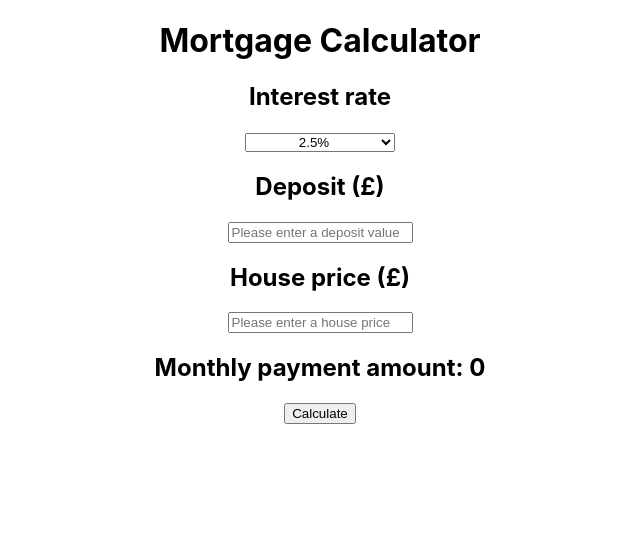
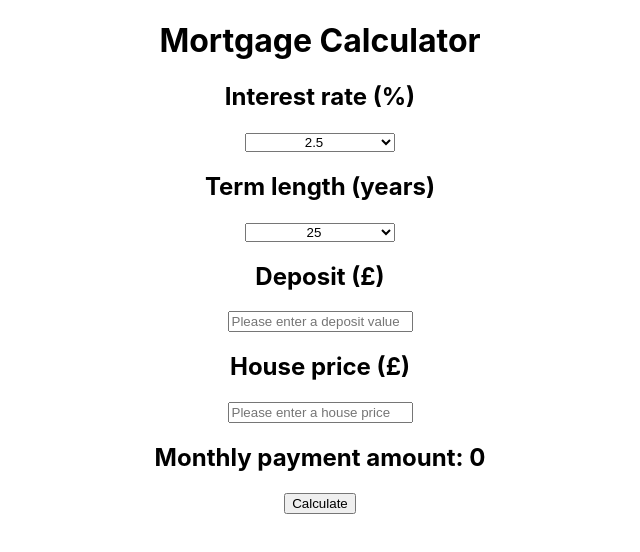
Before and after one commit to Luke-Goodridge/Mortgage-Calculator, a React (Create React App) app: page / in a window 1280 px wide. Shown: the top 552 px of the page, without its empty margins (320-960 px from the left). Built offline with nearby package versions, Linux system fonts and the light colour scheme.

Commit message:
added in the term length drop down, made it be called as a func

```diff
--- a/src/App.js
+++ b/src/App.js
@@ -1,17 +1,17 @@
 import React, { Component } from 'react';
 import './App.css';
-import Container from "./app-container/app-container.js";
+import MortgageCalc from "./mortgageCalculator/mortgageCalculator.js";
 import Currency from "./Utilities/Utilities";
 
 class App extends Component {
   //sets the inital state of the app
   state = {
     interestAmount: 2.5,
-    interestArray: [0.0,1.0,2.0,2.5,3,3.5],
+    interestArray: [0.5,1.0,2.0,2.5,3,3.5],
     deposit: 0,
     housePrice: 0,
-    //this mortgage length is yet to be used
     termLength: 25,
+    termLengthArray: [10,15,20,25,30,35,40],
     monthlyPayment: 0,
   };
 
@@ -31,12 +31,16 @@ class App extends Component {
   };
 
   //handles the on change for the select event
-  dropdownHandler = (event) => {
+  interestDropdownHandler = (event) => {
     this.setState({
       interestAmount: event.target.value,
     })
   }
-
+  termDropdownHandler = (event) => {
+    this.setState({
+      termLength: event.target.value,
+    })
+  }
   calculateMonthlyPayment = (mortgageAmount, interest, term) =>
   {
     interest /= 1200;
@@ -81,14 +85,18 @@ class App extends Component {
   render(){
     return (
       <div className="App">
-        <Container
+        <MortgageCalc
         //props for the main app-container.js
         inputPriceHandler={this.inputPriceHandler}
         monthlyPayment={this.state.monthlyPayment}
-        //Props for the dropdown.js
+        //Interest drop down
         currentInterest={this.state.interestAmount}
-        dropdownHandler={this.dropdownHandler}
+        interestDropdownHandler={this.interestDropdownHandler}
         interestArray={this.state.interestArray}
+        //Term drop down
+        termLength={this.state.termLength}
+        termDropdownHandler={this.termDropdownHandler}
+        termLengthArray={this.state.termLengthArray}
         />
         <button onClick={
           //runs the calc function with the current state properties
--- a/src/dropdown/dropdown.js
+++ b/src/dropdown/dropdown.js
@@ -1,14 +1,15 @@
+
 import React from 'react';
 
-const dropdown = ({currentInterest,dropdownHandler,interestArray}) => {
-    let id = 0;
-    return(
-        <select value={currentInterest} onChange={dropdownHandler}>
-            {interestArray.map((option)=>
-                <option key={id++} value={option}>{option}%</option>
-            )}
+const Dropdown = (value,array,handler) => {
+    let index = 0;
+    return (
+        <select value={value} onChange={handler}>
+        {array.map((option)=>
+            <option key={index++} value={option}>{option}</option>
+        )}
         </select>
     );
 }
 
-export default dropdown;
+export default Dropdown;
--- a/src/app-container/app-container.js
+++ b/src/mortgageCalculator/mortgageCalculator.js
@@ -1,23 +1,24 @@
 import React from 'react';
+import Dropdown from '../dropdown/dropdown';
 
-const app_container = ({monthlyPayment,inputPriceHandler,interestArray,dropdownHandler,currentInterest}) => {
-    let index = 0;
+const mortgageCalculator = (props) => {
     return (
         <div className="App">
             <h1>Mortgage Calculator</h1>
             <div>
-                <h2>Interest rate</h2>
-                <select value={currentInterest} onChange={dropdownHandler}>
-                    {interestArray.map((option)=>
-                        <option key={index++} value={option}>{option}%</option>
-                    )}
-                </select>
+                <h2>Interest rate (%)</h2>
+                {/* Drop down component, this populates from the interestArray in the state */}
+                {Dropdown(props.currentInterest,props.interestArray,props.interestDropdownHandler)}
+            </div>
+            <div>
+                <h2>Term length (years)</h2>
+                {Dropdown(props.termLength,props.termLengthArray,props.termDropdownHandler)}
             </div>
             <div>
                 <h2>Deposit (£)</h2>
                 <input
                 name = "deposit"
-                onChange={inputPriceHandler}
+                onChange={props.inputPriceHandler}
                 placeholder="Please enter a deposit value"
                 ></input>
             </div>
@@ -27,15 +28,16 @@ const app_container = ({monthlyPayment,inputPriceHandler,interestArray,dropdownH
                 //this 'name' field is used to link the...
                 //property name when used to change state
                 name = "housePrice"
-                onChange={inputPriceHandler}
+                onChange={props.inputPriceHandler}
                 placeholder="Please enter a house price"
                 ></input>
             </div>
             {/* displays the total to the user */}
-            <h2>Monthly payment amount: {monthlyPayment}</h2>
+            <h2>Monthly payment amount: {props.monthlyPayment}</h2>
 
         </div>
     );
+
 }
 
-export default app_container;
+export default mortgageCalculator;
```
